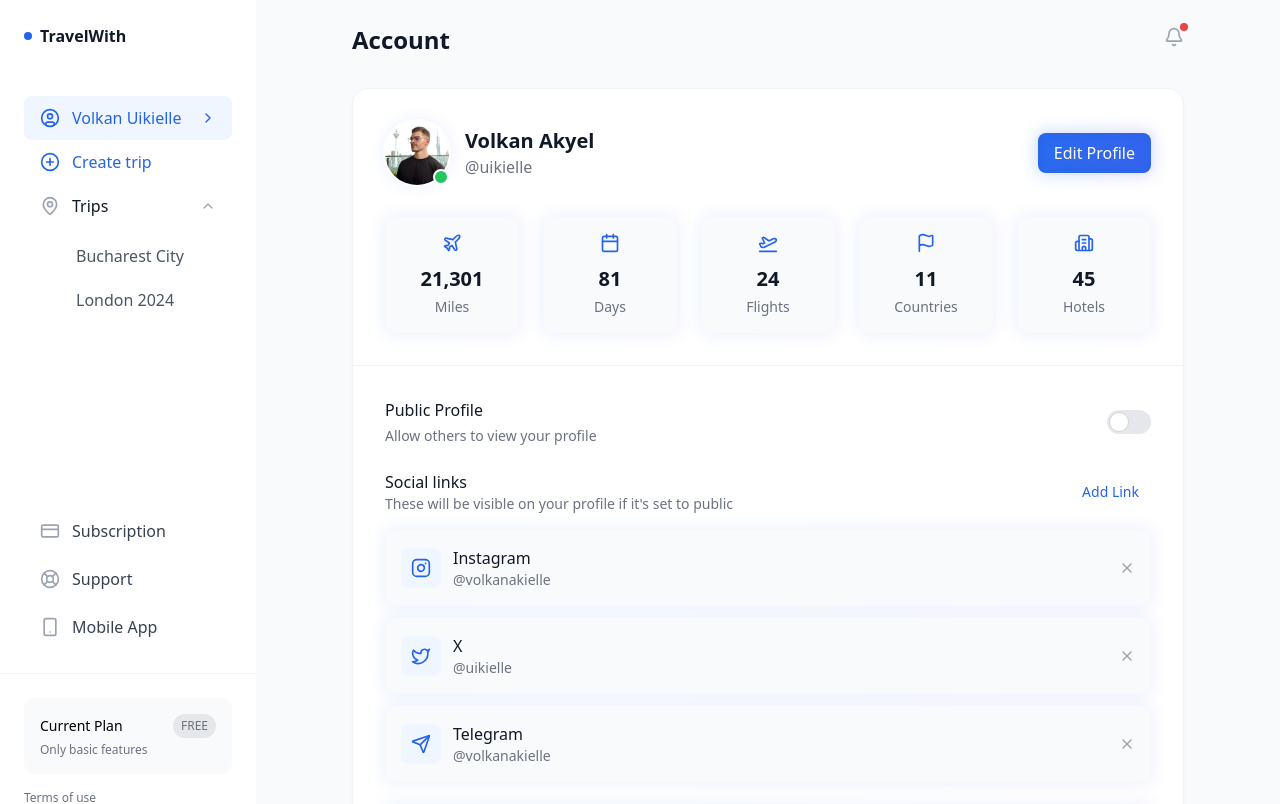
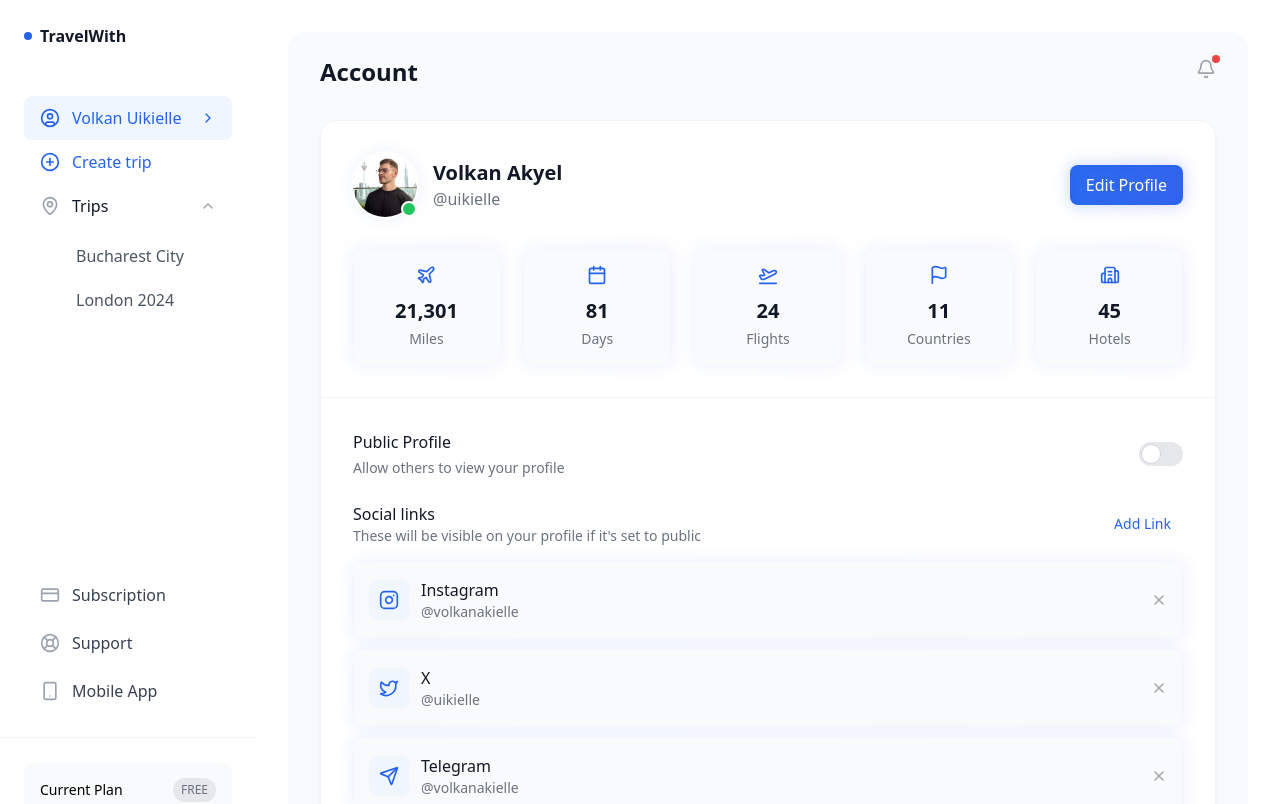
Before and after one commit to volkanakyel/travel-story, a Nuxt app: page / in a window 1280 px wide. Shown: the top 804 px of the page. Built offline with nearby package versions, Linux system fonts and the light colour scheme.

Commit message:
add floating effect

```diff
--- a/pages/index.vue
+++ b/pages/index.vue
@@ -1,5 +1,5 @@
 <template>
-  <div class="min-h-screen bg-gray-50 flex md:flex-row flex-col">
+  <div class="min-h-screen flex md:flex-row flex-col">
     <AppTripCreationModal
       :is-open="isCreateTripModalOpen"
       @close="isCreateTripModalOpen = false"
@@ -25,8 +25,8 @@
       @click="toggleSidebar"
     />
 
-    <main class="flex-1 min-h-screen">
-      <div class="max-w-4xl mx-auto px-4 py-6 md:px-6 lg:px-8">
+    <main class="flex-1 min-h-screen p-8">
+      <div class="max-w-full mx-auto px-4 py-6 md:px-6 lg:px-8 bg-gray-50 rounded-2xl p-8">
         <header class="flex items-center justify-between mb-8">
           <div class="flex items-center gap-4">
             <button
```
